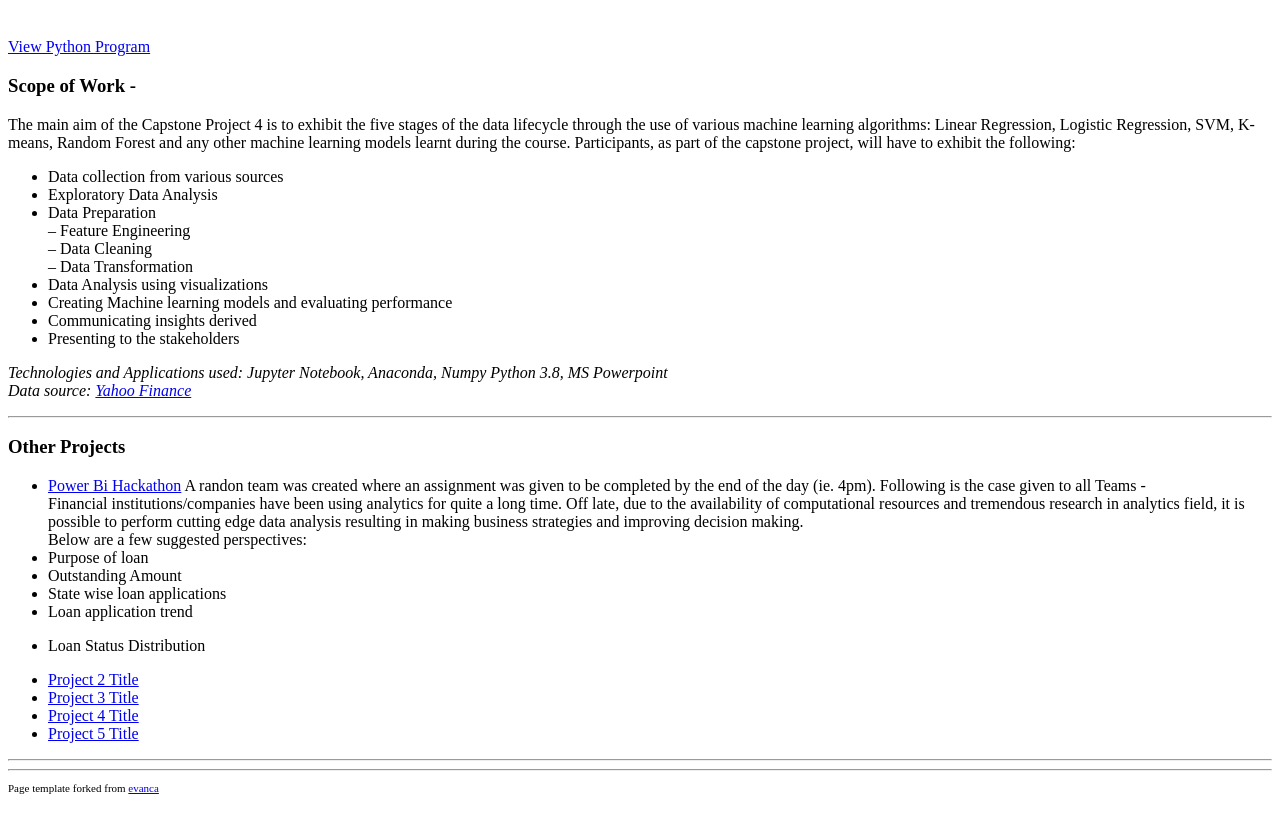
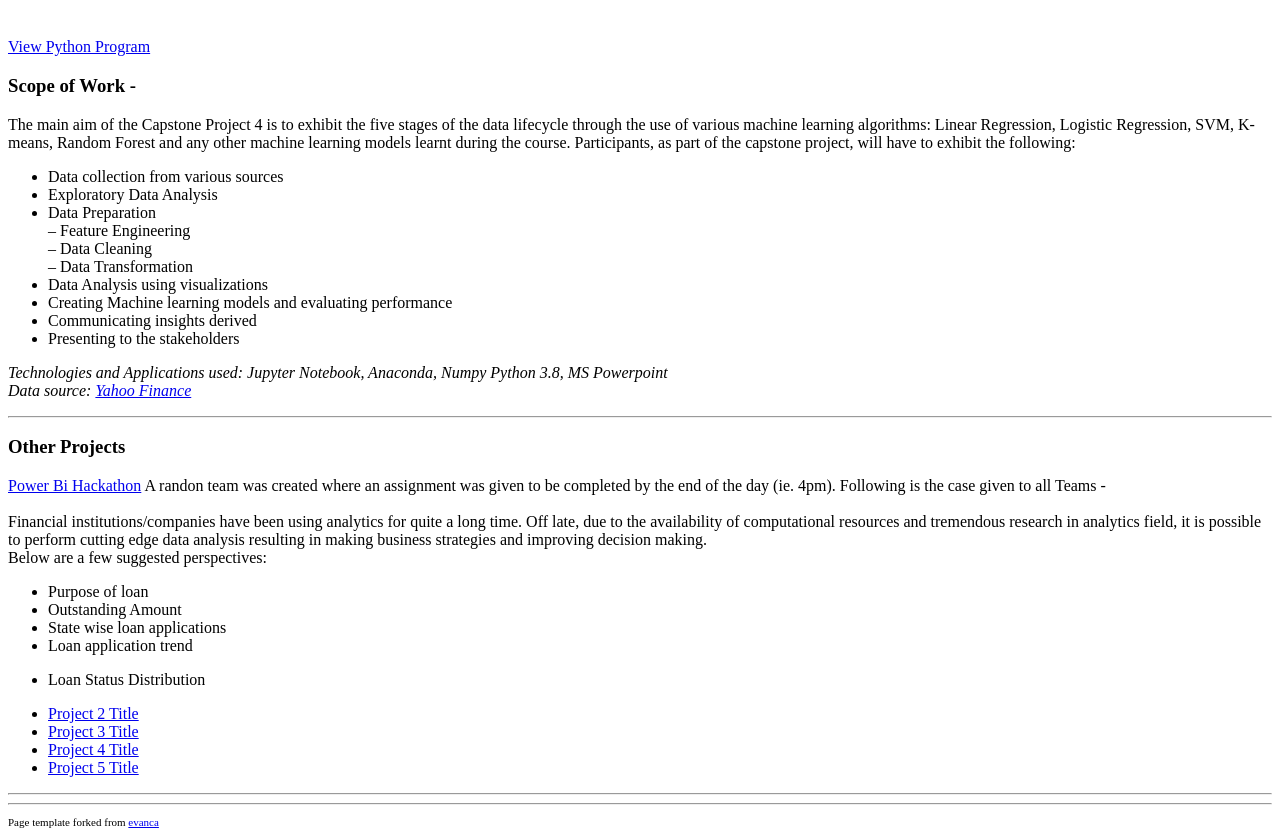
Before and after one commit to ZalehaAli/Data-Analytics-Portfolio, a Jekyll site: the page built from index.md, in a window 1280 px wide. Shown: the part 3380-4219 px from the top of the page. Built offline with Jekyll 4.4.1, drawn with Linux system fonts in a browser that asks for light colours; our own code applies the rules of GitHub Pages for plain Markdown files; before the commit the page ends 4185 px from its top, so only the background shows below that.

Commit message:
Update index.md

```diff
--- a/index.md
+++ b/index.md
@@ -150,8 +150,9 @@ The main aim of the Capstone Project 4 is to exhibit the five stages of the data
 
 ### Other Projects
 
-- [Power Bi Hackathon](http://example.com/)
+[Power Bi Hackathon](http://example.com/)
 A randon team was created where an assignment was given to be completed by the end of the day (ie. 4pm). Following is the case given to all Teams -
+<br>
 <br>
 Financial institutions/companies have been using analytics for quite a long time.
 Off late, due to the availability of computational resources and tremendous research in analytics field,
```
